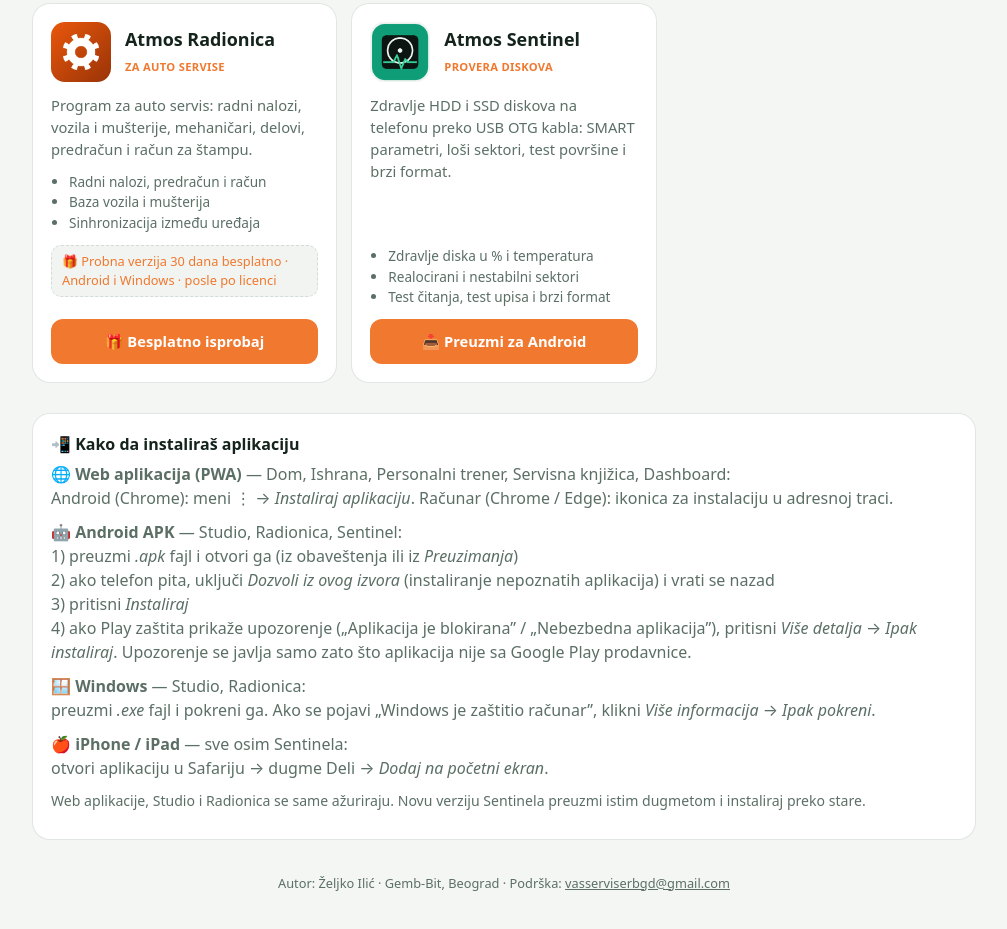
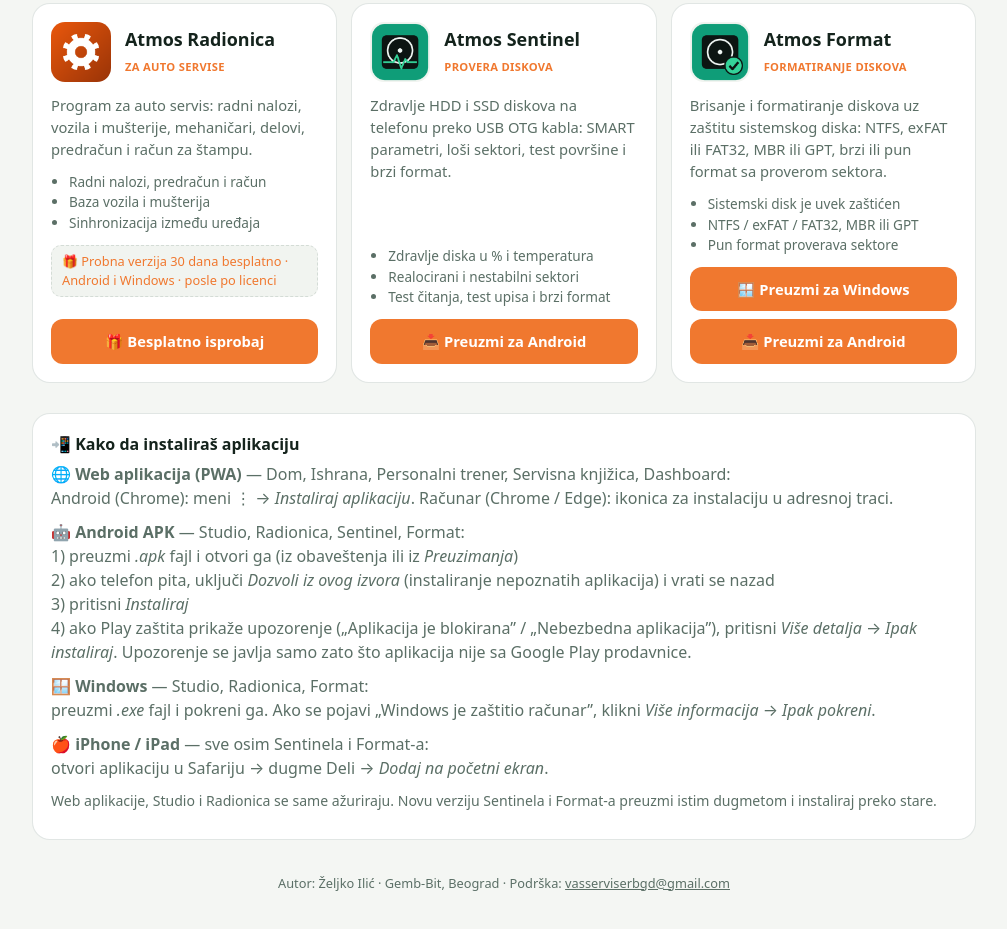
Before and after one commit to gembirdt-bit/atmosaplikacije, a plain HTML site: page index.html in a window 1280 px wide. Shown: the part 967-1896 px from the top of the page, without its empty margins (136-1143 px from the left). Drawn offline with Linux system fonts and the light colour scheme.

Commit message:
Dodat Atmos Format

```diff
--- a/index.html
+++ b/index.html
@@ -4,7 +4,7 @@
 <meta charset="utf-8">
 <meta name="viewport" content="width=device-width,initial-scale=1,viewport-fit=cover">
 <title>Atmos aplikacije</title>
-<meta name="description" content="Besplatne Atmos aplikacije: Atmos Dom, Atmos Ishrana, Atmos Personalni trener, Atmos Auto — servisna knjižica, Atmos Dashboard, Atmos Studio, Atmos Radionica i Atmos Sentinel.">
+<meta name="description" content="Besplatne Atmos aplikacije: Atmos Dom, Atmos Ishrana, Atmos Personalni trener, Atmos Auto — servisna knjižica, Atmos Dashboard, Atmos Studio, Atmos Radionica, Atmos Sentinel i Atmos Format.">
 <meta name="theme-color" content="#0c1512">
 <link rel="icon" href="ikone/atmos-dashboard.png">
 <meta property="og:title" content="Atmos aplikacije">
@@ -55,16 +55,16 @@ footer a{color:var(--muted)}
   <h3>📲 Kako da instaliraš aplikaciju</h3>
   <p><b>🌐 Web aplikacija (PWA)</b> — Dom, Ishrana, Personalni trener, Servisna knjižica, Dashboard:<br>
   Android (Chrome): meni ⋮ → <i>Instaliraj aplikaciju</i>. Računar (Chrome / Edge): ikonica za instalaciju u adresnoj traci.</p>
-  <p><b>🤖 Android APK</b> — Studio, Radionica, Sentinel:<br>
+  <p><b>🤖 Android APK</b> — Studio, Radionica, Sentinel, Format:<br>
   1) preuzmi <i>.apk</i> fajl i otvori ga (iz obaveštenja ili iz <i>Preuzimanja</i>)<br>
   2) ako telefon pita, uključi <i>Dozvoli iz ovog izvora</i> (instaliranje nepoznatih aplikacija) i vrati se nazad<br>
   3) pritisni <i>Instaliraj</i><br>
   4) ako Play zaštita prikaže upozorenje („Aplikacija je blokirana” / „Nebezbedna aplikacija”), pritisni <i>Više detalja</i> → <i>Ipak instaliraj</i>. Upozorenje se javlja samo zato što aplikacija nije sa Google Play prodavnice.</p>
-  <p><b>🪟 Windows</b> — Studio, Radionica:<br>
+  <p><b>🪟 Windows</b> — Studio, Radionica, Format:<br>
   preuzmi <i>.exe</i> fajl i pokreni ga. Ako se pojavi „Windows je zaštitio računar”, klikni <i>Više informacija</i> → <i>Ipak pokreni</i>.</p>
-  <p><b>🍎 iPhone / iPad</b> — sve osim Sentinela:<br>
+  <p><b>🍎 iPhone / iPad</b> — sve osim Sentinela i Format-a:<br>
   otvori aplikaciju u Safariju → dugme Deli → <i>Dodaj na početni ekran</i>.</p>
-  <p class="how">Web aplikacije, Studio i Radionica se same ažuriraju. Novu verziju Sentinela preuzmi istim dugmetom i instaliraj preko stare.</p>
+  <p class="how">Web aplikacije, Studio i Radionica se same ažuriraju. Novu verziju Sentinela i Format-a preuzmi istim dugmetom i instaliraj preko stare.</p>
 </section>
 
 <footer>
@@ -97,14 +97,18 @@ const APPS=[
    f:['Radni nalozi, predračun i račun','Baza vozila i mušterija','Sinhronizacija između uređaja']},
   {n:'Atmos Sentinel',t:'Provera diskova',i:'atmos-sentinel',u:'https://github.com/gembirdt-bit/gembirdt-bit-atmos-sentinel/releases/latest/download/AtmosSentinel.apk',btn:'📥 Preuzmi za Android',
    d:'Zdravlje HDD i SSD diskova na telefonu preko USB OTG kabla: SMART parametri, loši sektori, test površine i brzi format.',
-   f:['Zdravlje diska u % i temperatura','Realocirani i nestabilni sektori','Test čitanja, test upisa i brzi format']}
+   f:['Zdravlje diska u % i temperatura','Realocirani i nestabilni sektori','Test čitanja, test upisa i brzi format']},
+  {n:'Atmos Format',t:'Formatiranje diskova',i:'atmos-format',u:'https://github.com/gembirdt-bit/atmos-format/releases/latest/download/AtmosFormat.exe',btn:'🪟 Preuzmi za Windows',
+   u2:'https://github.com/gembirdt-bit/atmos-format/releases/latest/download/AtmosFormat.apk',btn2:'📥 Preuzmi za Android',
+   d:'Brisanje i formatiranje diskova uz zaštitu sistemskog diska: NTFS, exFAT ili FAT32, MBR ili GPT, brzi ili pun format sa proverom sektora.',
+   f:['Sistemski disk je uvek zaštićen','NTFS / exFAT / FAT32, MBR ili GPT','Pun format proverava sektore']}
 ];
 const esc=s=>String(s).replace(/[&<>"]/g,c=>({'&':'&amp;','<':'&lt;','>':'&gt;','"':'&quot;'}[c]));
 document.getElementById('apps').innerHTML=APPS.map(a=>`<article class="app">
   <div class="top"><img src="ikone/${a.i}.png" alt="" width="60" height="60" loading="lazy"><div><h2>${esc(a.n)}</h2><div class="tag">${esc(a.t)}</div></div></div>
   <p>${esc(a.d)}</p><ul>${a.f.map(x=>`<li>${esc(x)}</li>`).join('')}</ul>
   ${a.try?'<div class="try">🎁 Probna verzija 30 dana besplatno · Android i Windows · posle po licenci</div>':''}
-  <div class="btns"><a class="btn" href="${a.u}" target="_blank" rel="noopener">${esc(a.btn||'Otvori aplikaciju')}</a></div></article>`).join('');
+  <div class="btns"><a class="btn" href="${a.u}" target="_blank" rel="noopener">${esc(a.btn||'Otvori aplikaciju')}</a>${a.u2?`<a class="btn" href="${a.u2}" target="_blank" rel="noopener">${esc(a.btn2)}</a>`:''}</div></article>`).join('');
 </script>
 </body>
 </html>
```
Also changed, not shown: ikone/atmos-format.png (added).
